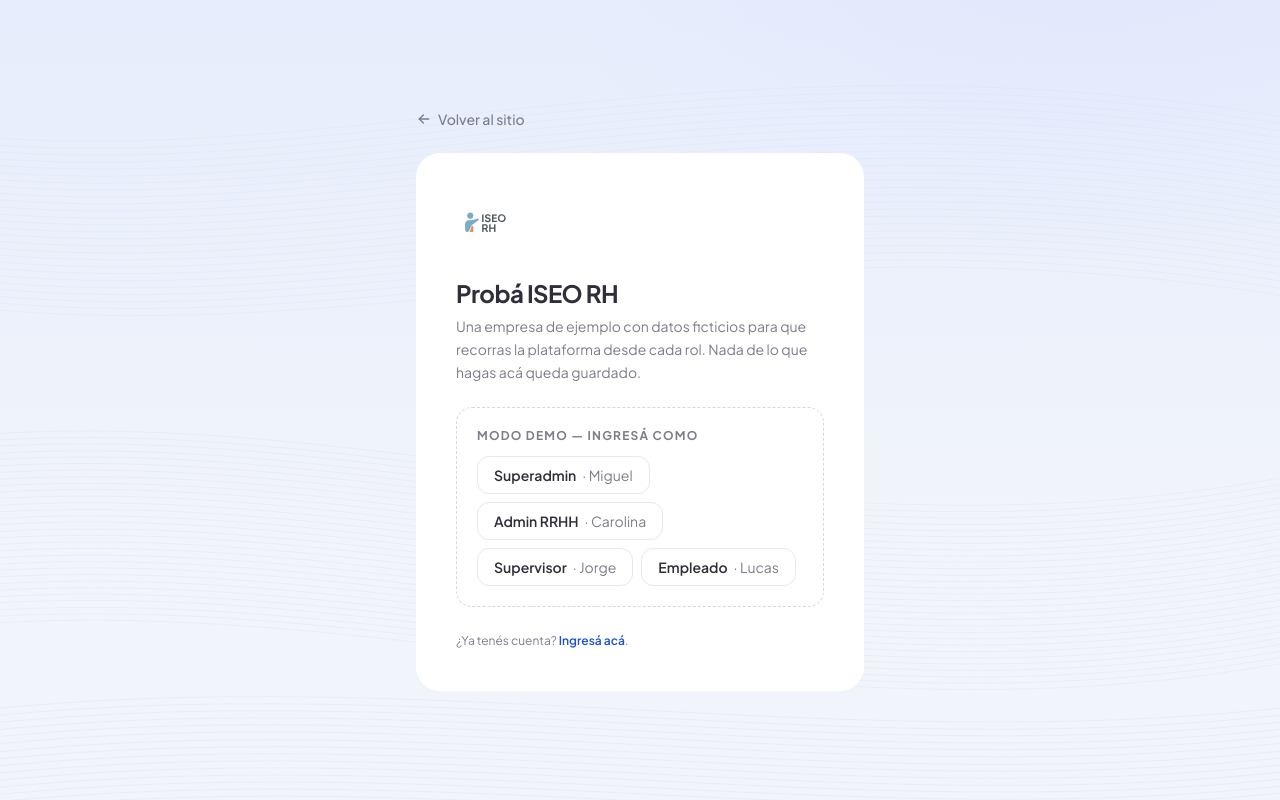
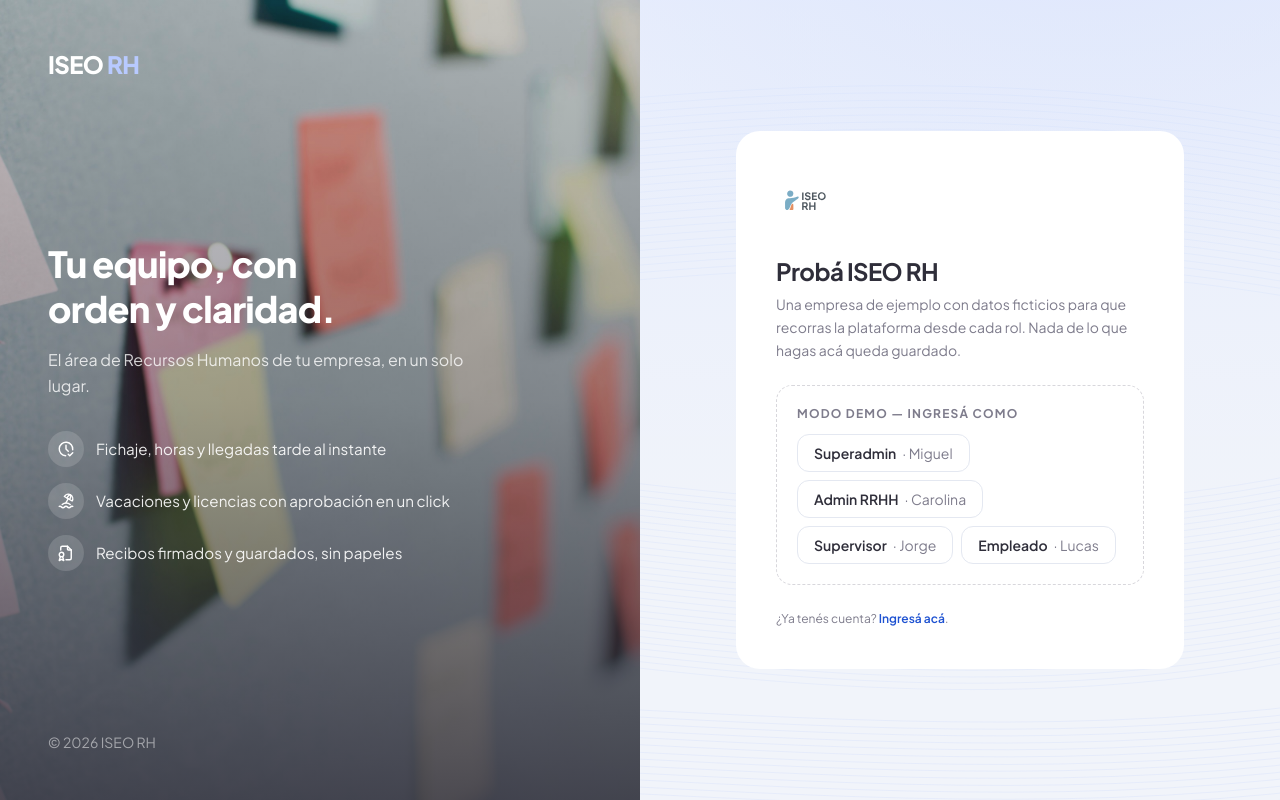
Before and after one commit to miguelGuarrochena/iseo-rrhh, a Next.js app: page /demo in a window 1280 px wide. Built offline with nearby package versions, Linux system fonts and the light colour scheme; no server answers.

Commit message:
Change login

```diff
--- a/src/app/app/colaboradores/[id]/page.tsx
+++ b/src/app/app/colaboradores/[id]/page.tsx
@@ -24,6 +24,7 @@
 import { Panel } from '@/components/app/Panel';
 import { Boton } from '@/components/app/ui/Boton';
 import { Campo } from '@/components/app/ui/Campo';
+import { CampoArchivo } from '@/components/app/ui/CampoArchivo';
 import { Breadcrumbs } from '@/components/app/ui/Breadcrumbs';
 import { hoyISO } from '@/lib/fechas';
 import { CampoSelect } from '@/components/app/ui/Campo';
@@ -463,17 +464,11 @@
             onChange={(e) => setDocVencimiento(e.target.value)}
             ayuda="Si tiene vencimiento, genera una alerta automática."
           />
-          <label className="flex flex-col gap-1.5">
-            <span className="text-sm font-semibold text-ink">
-              Archivo (PDF o foto)
-            </span>
-            <input
-              type="file"
-              accept=".pdf,image/*"
-              onChange={(e) => setDocArchivo(e.target.files?.[0] ?? null)}
-              className="rounded-xl border border-line bg-surface px-4 py-3 text-sm text-ink-soft file:mr-3 file:cursor-pointer file:rounded-lg file:border file:border-line file:bg-paper file:px-3 file:py-1.5 file:text-xs file:font-semibold file:text-ink"
-            />
-          </label>
+          <CampoArchivo
+            etiqueta="Archivo (PDF o foto)"
+            accept=".pdf,image/*"
+            onArchivo={setDocArchivo}
+          />
           <Boton
             onClick={() => void guardarDocumento()}
             disabled={docGuardando}
--- a/src/app/app/recibos/page.tsx
+++ b/src/app/app/recibos/page.tsx
@@ -14,6 +14,7 @@
 import { ListaCard, ListaItem } from '@/components/app/dashboard/ListaCard';
 import { Boton } from '@/components/app/ui/Boton';
 import { Campo, CampoSelect } from '@/components/app/ui/Campo';
+import { CampoArchivo } from '@/components/app/ui/CampoArchivo';
 import { formatearFecha, formatearPeriodo } from '@/lib/fechas';
 import { avisoError, avisoExito } from '@/lib/avisos';
 import {
@@ -245,15 +246,11 @@
             value={cargaPeriodo}
             onChange={(e) => setCargaPeriodo(e.target.value)}
           />
-          <label className="flex flex-col gap-1.5">
-            <span className="text-sm font-semibold text-ink">PDF *</span>
-            <input
-              type="file"
-              accept=".pdf,application/pdf"
-              onChange={(e) => setCargaArchivo(e.target.files?.[0] ?? null)}
-              className="rounded-xl border border-line bg-surface px-4 py-3 text-sm text-ink-soft file:mr-3 file:cursor-pointer file:rounded-lg file:border file:border-line file:bg-paper file:px-3 file:py-1.5 file:text-xs file:font-semibold file:text-ink"
-            />
-          </label>
+          <CampoArchivo
+            etiqueta="PDF *"
+            accept=".pdf,application/pdf"
+            onArchivo={setCargaArchivo}
+          />
           {cargaError && (
             <p className="rounded-xl bg-red-50 px-4 py-3 text-sm text-red-700">
               {cargaError}
--- a/src/app/demo/page.tsx
+++ b/src/app/demo/page.tsx
@@ -1,12 +1,32 @@
 'use client';
 
 import { useState } from 'react';
+import Image from 'next/image';
 import Link from 'next/link';
 import { useRouter } from 'next/navigation';
-import { IconArrowLeft } from '@tabler/icons-react';
+import {
+  IconBeach,
+  IconClockCheck,
+  IconFileCertificate,
+} from '@tabler/icons-react';
 import { Logo } from '@/components/Logo';
 import { DemoUserPicker } from '@/components/login/DemoUserPicker';
 import { useAuth } from '@/lib/auth/AuthProvider';
+
+const ventajas = [
+  {
+    icono: IconClockCheck,
+    texto: 'Fichaje, horas y llegadas tarde al instante',
+  },
+  {
+    icono: IconBeach,
+    texto: 'Vacaciones y licencias con aprobación en un click',
+  },
+  {
+    icono: IconFileCertificate,
+    texto: 'Recibos firmados y guardados, sin papeles',
+  },
+];
 
 /**
  * Demo pública: entra con datos de ejemplo (mocks), sin tocar la base
@@ -31,16 +51,51 @@
   };
 
   return (
-    <main className="app-scope bg-app flex min-h-screen flex-col items-center justify-center px-4 py-10">
-      <div className="w-full max-w-md">
-        <Link
-          href="/"
-          className="mb-6 inline-flex items-center gap-1.5 text-sm font-medium text-ink-soft no-underline transition-colors hover:text-ink"
-        >
-          <IconArrowLeft size={16} />
-          Volver al sitio
-        </Link>
+    <main className="app-scope bg-app min-h-screen lg:grid lg:grid-cols-2">
+      {/* Panel de marca (solo desktop) */}
+      <aside className="relative hidden overflow-hidden lg:block">
+        <Image
+          src="/images/rrhh-1.jpg"
+          alt="Equipo de trabajo"
+          fill
+          sizes="50vw"
+          className="object-cover"
+          priority
+        />
+        <div className="absolute inset-0 bg-gradient-to-t from-ink/85 via-ink/45 to-ink/25" />
+        <div className="relative flex h-full flex-col justify-between p-12 text-white">
+          <p className="text-2xl font-extrabold tracking-tight">
+            ISEO <span className="text-brand-200">RH</span>
+          </p>
 
+          <div className="max-w-md">
+            <h2 className="text-balance text-4xl font-extrabold leading-tight">
+              Tu equipo, con orden y claridad.
+            </h2>
+            <p className="mt-4 text-base leading-relaxed text-white/80">
+              El área de Recursos Humanos de tu empresa, en un solo lugar.
+            </p>
+            <ul className="mt-8 flex flex-col gap-4">
+              {ventajas.map(({ icono: Icono, texto }) => (
+                <li key={texto} className="flex items-center gap-3">
+                  <span className="flex h-9 w-9 flex-shrink-0 items-center justify-center rounded-full bg-white/15">
+                    <Icono size={18} stroke={1.9} />
+                  </span>
+                  <span className="text-[0.95rem] text-white/90">{texto}</span>
+                </li>
+              ))}
+            </ul>
+          </div>
+
+          <p className="text-sm text-white/50">
+            © {new Date().getFullYear()} ISEO RH
+          </p>
+        </div>
+      </aside>
+
+      {/* Selector de demo */}
+      <div className="flex min-h-screen flex-col justify-center px-4 py-10 sm:px-8">
+        <div className="mx-auto w-full max-w-md">
           <div className="rounded-3xl border border-line bg-surface p-8 sm:p-10">
             <Logo size="md" />
 
@@ -49,7 +104,8 @@
             </h1>
             <p className="mt-1.5 text-sm leading-relaxed text-ink-soft">
               Una empresa de ejemplo con datos ficticios para que recorras la
-            plataforma desde cada rol. Nada de lo que hagas acá queda guardado.
+              plataforma desde cada rol. Nada de lo que hagas acá queda
+              guardado.
             </p>
 
             <div className="mt-6">
@@ -74,6 +130,7 @@
             </p>
           </div>
         </div>
+      </div>
     </main>
   );
 };
--- a/src/app/login/page.tsx
+++ b/src/app/login/page.tsx
@@ -5,7 +5,6 @@
 import Link from 'next/link';
 import { useRouter } from 'next/navigation';
 import {
-  IconArrowLeft,
   IconBeach,
   IconClockCheck,
   IconFileCertificate,
@@ -14,12 +13,6 @@
 import { Boton } from '@/components/app/ui/Boton';
 import { CampoPassword } from '@/components/app/ui/CampoPassword';
 import { useAuth } from '@/lib/auth/AuthProvider';
-
-/** En el subdominio de la app, "volver al sitio" va al dominio de marketing. */
-const urlSitio = (): string =>
-  typeof window !== 'undefined' && window.location.hostname.startsWith('app.')
-    ? 'https://iseo-rh.com'
-    : '/';
 
 const ventajas = [
   {
@@ -88,7 +81,7 @@
           className="object-cover"
           priority
         />
-        <div className="absolute inset-0 bg-gradient-to-br from-brand-700/90 via-brand-800/85 to-ink/90" />
+        <div className="absolute inset-0 bg-gradient-to-t from-ink/85 via-ink/45 to-ink/25" />
         <div className="relative flex h-full flex-col justify-between p-12 text-white">
           <p className="text-2xl font-extrabold tracking-tight">
             ISEO <span className="text-brand-200">RH</span>
@@ -122,14 +115,6 @@
       {/* Formulario */}
       <div className="flex min-h-screen flex-col justify-center px-4 py-10 sm:px-8">
         <div className="mx-auto w-full max-w-md">
-          <a
-            href={urlSitio()}
-            className="mb-6 inline-flex items-center gap-1.5 text-sm font-medium text-ink-soft no-underline transition-colors hover:text-ink"
-          >
-            <IconArrowLeft size={16} />
-            Volver al sitio
-          </a>
-
           <div className="rounded-3xl border border-line bg-surface p-8 sm:p-10">
             <Logo size="md" />
 
--- /dev/null
+++ b/src/components/app/ui/CampoArchivo.tsx
@@ -0,0 +1,90 @@
+'use client';
+
+import { ChangeEvent, useRef, useState } from 'react';
+import { IconPaperclip, IconX } from '@tabler/icons-react';
+import { Boton } from './Boton';
+
+interface CampoArchivoProps {
+  etiqueta: string;
+  accept?: string;
+  onArchivo: (archivo: File | null) => void;
+  ayuda?: string;
+  error?: string;
+  textoBoton?: string;
+}
+
+/**
+ * Selector de archivo con el estilo de la app (sin el botón nativo del
+ * navegador ni sus sombras). Muestra el nombre del archivo elegido y
+ * permite quitarlo.
+ */
+export const CampoArchivo = ({
+  etiqueta,
+  accept,
+  onArchivo,
+  ayuda,
+  error,
+  textoBoton = 'Elegir archivo',
+}: CampoArchivoProps) => {
+  const inputRef = useRef<HTMLInputElement>(null);
+  const [nombre, setNombre] = useState<string | null>(null);
+
+  const elegir = (e: ChangeEvent<HTMLInputElement>) => {
+    const archivo = e.target.files?.[0] ?? null;
+    setNombre(archivo?.name ?? null);
+    onArchivo(archivo);
+  };
+
+  const limpiar = () => {
+    setNombre(null);
+    onArchivo(null);
+    if (inputRef.current) inputRef.current.value = '';
+  };
+
+  return (
+    <div className="flex flex-col gap-1.5">
+      <span className="text-sm font-semibold text-ink">{etiqueta}</span>
+      <div
+        className={`flex items-center gap-3 rounded-xl border bg-surface px-3 py-2.5 ${
+          error ? 'border-red-300' : 'border-line'
+        }`}
+      >
+        <Boton
+          type="button"
+          variante="secundario"
+          tamano="sm"
+          onClick={() => inputRef.current?.click()}
+        >
+          <IconPaperclip size={14} />
+          {textoBoton}
+        </Boton>
+        <span className="min-w-0 flex-1 truncate text-sm text-ink-soft">
+          {nombre ?? 'Ningún archivo seleccionado'}
+        </span>
+        {nombre && (
+          <button
+            type="button"
+            onClick={limpiar}
+            aria-label="Quitar archivo"
+            className="shrink-0 cursor-pointer rounded-lg border-0 bg-transparent p-1 text-ink-soft transition-colors hover:text-ink"
+          >
+            <IconX size={16} />
+          </button>
+        )}
+        <input
+          ref={inputRef}
+          type="file"
+          accept={accept}
+          className="hidden"
+          onChange={elegir}
+        />
+      </div>
+      {error && (
+        <span className="text-xs font-medium text-red-600">{error}</span>
+      )}
+      {!error && ayuda && (
+        <span className="text-xs text-ink-soft">{ayuda}</span>
+      )}
+    </div>
+  );
+};
```
Lines whose indentation alone changed are shown as unchanged.
